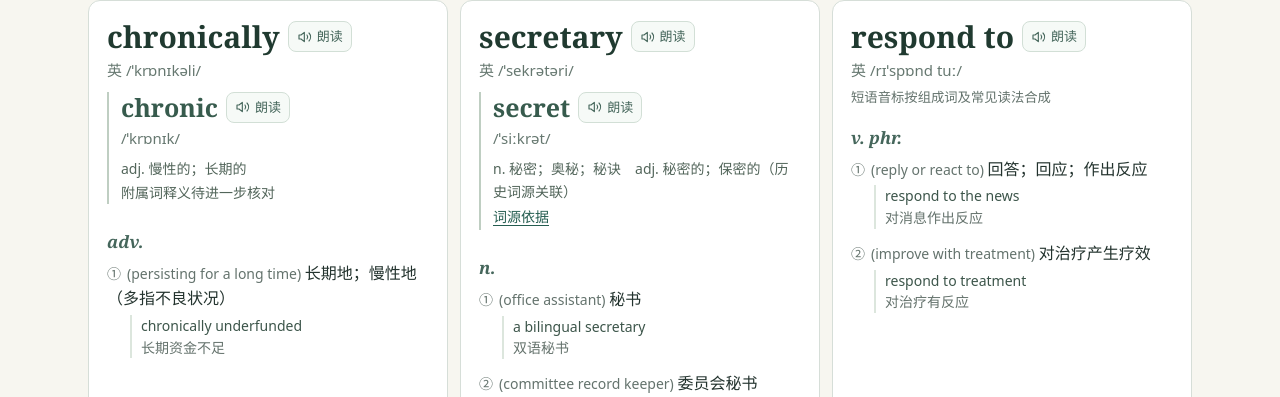
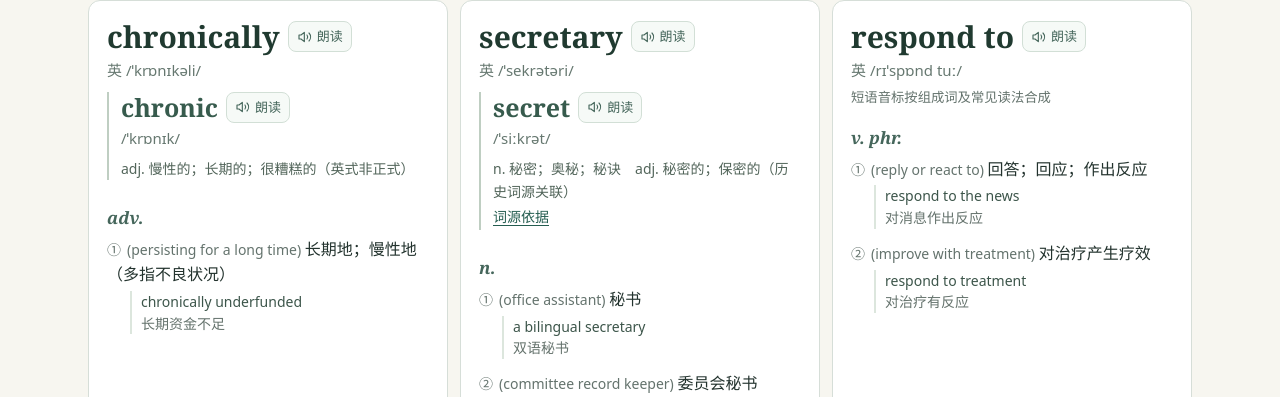
Before and after one commit to cheshirechen/cet6-vocabulary, a plain HTML site: page index.html in a window 1280 px wide. Shown: the part 1041-1438 px from the top of the page. Drawn offline with Linux system fonts and the light colour scheme.

Commit message:
Publish verified related-word updates in V4 snapshot

```diff
--- a/index.html
+++ b/index.html
@@ -7,7 +7,7 @@
 </style></head><body><main><header><small>CET-6 / PERSONAL VOCABULARY</small><h1>我的六级单词本</h1><p>仅收录已确认的黄色高亮词汇。</p><small>义项、中文释义和单词英式音标参考剑桥英汉简体词典；英文义项简写，搭配优先取词典例句中的短语，部分经改写或自拟。附属词未核对之处单独标注。 <span class="version">版本 4 · 词典核对版</span></small></header><div class="tools"><input id="q" type="search" placeholder="搜索英文、中文、易混词" aria-label="搜索"><select id="source" aria-label="真题出处"><option value="">全部真题</option></select><select id="order" aria-label="词条排列顺序"><option value="added">加入顺序（默认）</option><option value="az">A–Z</option><option value="za">Z–A</option></select><button id="conf" aria-pressed="false">仅易混词</button><button id="hide" aria-pressed="false">隐藏释义</button></div><p id="count" aria-live="polite"></p><div id="cards"></div><p id="status" class="status" role="status"></p><footer class="muted">后续按真题追加；同词合并出处，不重复建卡。</footer></main>
 <!-- Deployment snapshot of vocabulary.js. When updating vocabulary.js, regenerate this embedded snapshot together with it. Embedding avoids independently cached HTML/data schema mismatches. -->
 <script>
-/* V4: 剑桥词典义项及读音整理；搭配以词典为依据优先，少量学习示例。 */
+/* V4: 每次仅添加用户确认的黄色高亮。义项、中文释义、读音参考权威词典，不凭经验冒充词典；短语读音为合成标注，例句优先词典搭配并区分改写。保留用户标注易混词。 */
 window.VOCAB_VERSION='4';
 window.VOCAB = [
   {
@@ -150,9 +150,9 @@ window.VOCAB = [
     "roots": [
       {
         "word": "chronic",
-        "meaning": "adj. 慢性的；长期的",
+        "meaning": "adj. 慢性的；长期的；很糟糕的（英式非正式）",
         "ipa": "ˈkrɒnɪk",
-        "checked": false
+        "checked": true
       }
     ],
     "confusion": "",
@@ -1435,9 +1435,9 @@ window.VOCAB = [
     "roots": [
       {
         "word": "prompt",
-        "meaning": "adj. 迅速的；v. 促使；n. 提示（动词搭配已核对，其余待核对）",
+        "meaning": "v. 引起；促使；给演员提词　adj. 迅速的；及时的　n. 提示符；提词；提词员　adv. 准时",
         "ipa": "prɒmpt",
-        "checked": false
+        "checked": true
       }
     ],
     "confusion": "",
@@ -1641,15 +1641,15 @@ window.VOCAB = [
     "roots": [
       {
         "word": "comparative",
-        "meaning": "adj. 比较的；相对的",
+        "meaning": "n. 比较级　adj. 比较的；对比的；相对的；比较级的",
         "ipa": "kəmˈpærətɪv",
-        "checked": false
+        "checked": true
       },
       {
         "word": "compare",
-        "meaning": "v. 比较；比作",
+        "meaning": "v. 比较；对照；把……比作；认为相似",
         "ipa": "kəmˈpeə",
-        "checked": false
+        "checked": true
       }
     ],
     "confusion": "",
```
